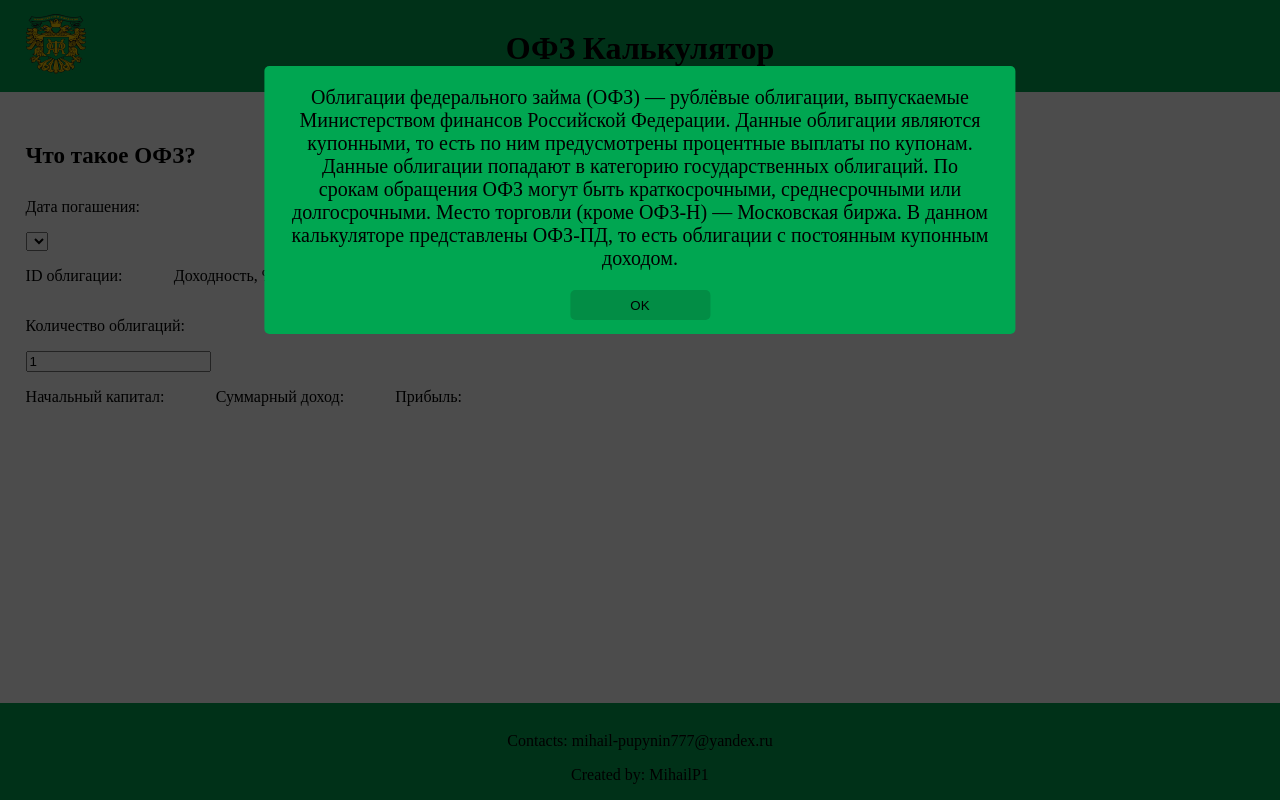
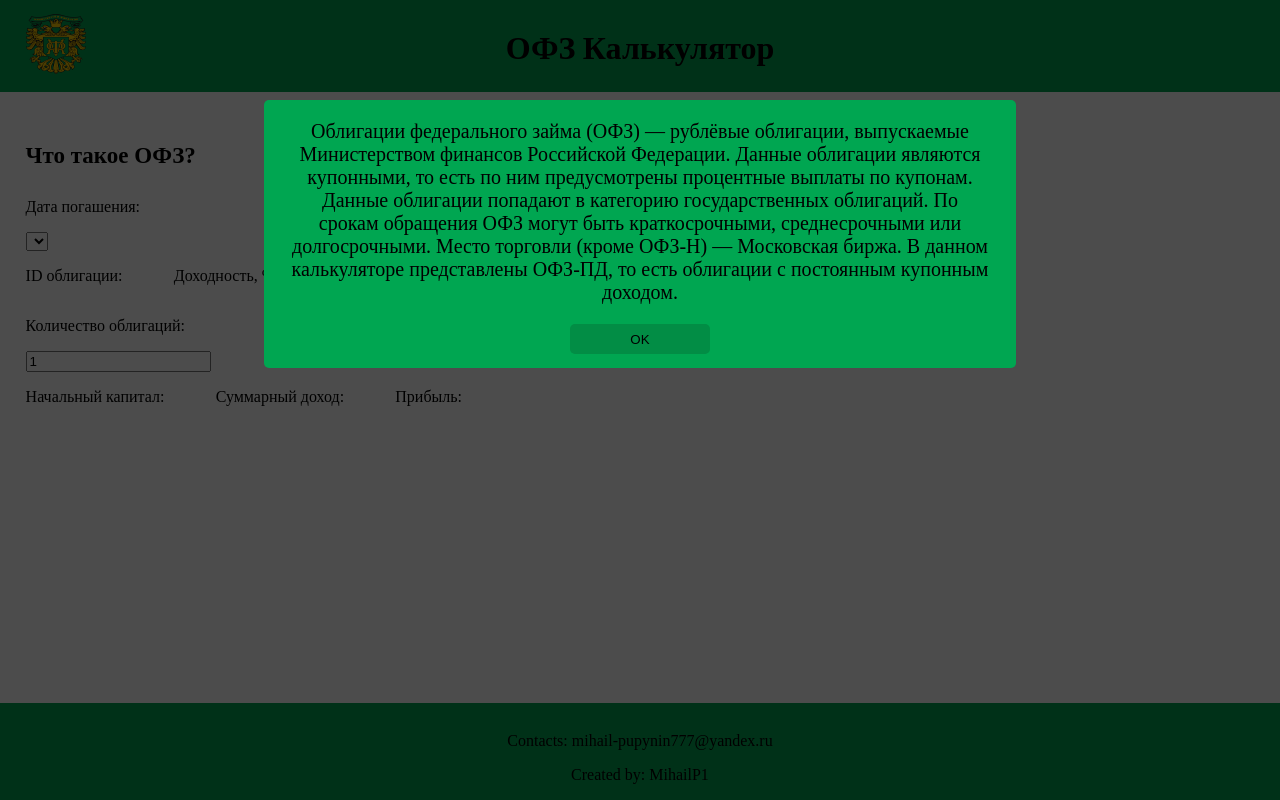
Before and after one commit to MihailP1/government_bond_calculator, a plain HTML site: page index.html in a window 1280 px wide. Both pictures are taken after a click on the element "Что такое ОФЗ?". Drawn offline with Linux system fonts and the light colour scheme; no server answers.

Commit message:
modal window animation

```diff
--- a/index.html
+++ b/index.html
@@ -24,7 +24,7 @@
 	<div class="ofz_info_button" id="ofz_info_button">Что такое ОФЗ?</div>
 
 	<div class="modal-overlay" id="modal-overlay">
-		<div class="ofz_info_popup" id="ofz_info_popup">
+		<div class="modal-window" id="modal-window">
 			<p>Облигации федерального займа (ОФЗ) — рублёвые облигации,
 				выпускаемые Министерством финансов Российской Федерации.
 				Данные облигации являются купонными, то есть по ним
--- a/main.css
+++ b/main.css
@@ -51,14 +51,9 @@ header h1 {
     cursor: pointer;
 }
 
-.ofz_info_popup {
+.modal-window {
 
-    position: absolute;
     width: 700px;
-    top: 25%;
-    left: 50%;
-    margin-right: -50%;
-    transform: translate(-50%, -50%);
     padding-left: 2%;
     padding-right: 2%;
     background: #00a651;
@@ -66,6 +61,8 @@ header h1 {
     border-radius: 5px;
     text-align: center;
     font-size: 20px;
+    transform: translateY(-200px);
+    transition: transform .7s ease-in;
 
 }
 
@@ -89,7 +86,11 @@ header h1 {
 }
 
 .modal-overlay {
-    display: none;
+    opacity: 0;
+    z-index: -1;
+    display: flex;
+    flex-direction: column;
+    align-items: center;
     position: fixed;
     top: 0;
     right: 0;
--- a/main.js
+++ b/main.js
@@ -189,15 +189,22 @@ function changeNumberOfBonds() {
 
 let ofzInfo = document.getElementById("ofz_info_button");
 ofzInfo.addEventListener("click", openModalWindow);
-let popupInfo = document.getElementById("ofz_info_popup");
+let modalWindow = document.getElementById("modal-window");
 let modalOverlay = document.getElementById("modal-overlay");
 function openModalWindow() {
 
-    modalOverlay.style.display = "block";
+    modalOverlay.style["z-index"] = "2";
+    modalOverlay.style.opacity = "1";
+
+    modalWindow.style.transform = "translateY(100px)";
 
 }
 
 function closeModalWindow() {
+    modalWindow.style.transform = "translateY(-200px)";
+    setTimeout(() => {
+        modalOverlay.style.opacity = "0";
+        modalOverlay.style["z-index"] = "-1";
+    }, 700);
 
-    modalOverlay.style.display = "none";
 }
```
